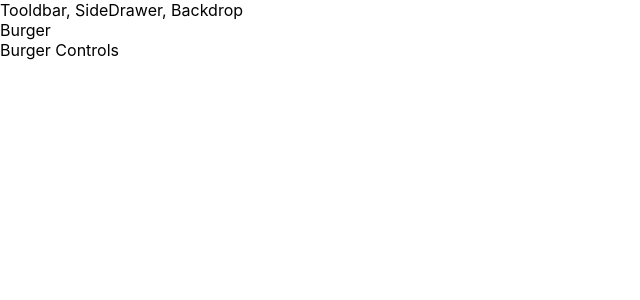
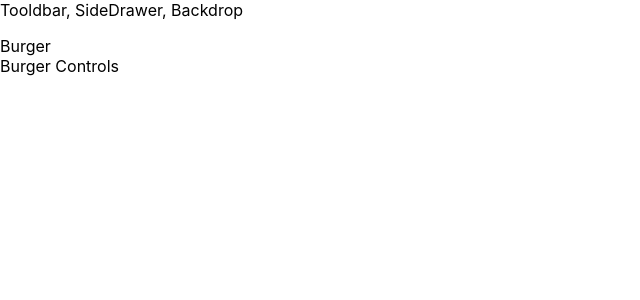
Before and after one commit to MaxRobertsDear/Buger-Builder-React, a React (Create React App) app: page / in a window 1280 px wide. Shown: the top 300 px of the page, without its empty margins (0-640 px from the left). Built offline with nearby package versions, Linux system fonts and the light colour scheme.

Commit message:
Added Layout.module.css New feature in react that allows local scoping of css modules

```diff
--- a/src/components/Layout/Layout.js
+++ b/src/components/Layout/Layout.js
@@ -1,11 +1,12 @@
 import React from 'react'
 
 import Aux from '../../hoc/Aux'
+import classes from './Layout.module.css'
 
 const layout = (props) => (
   <Aux>
     <div>Tooldbar, SideDrawer, Backdrop</div>
-    <main>
+    <main className={classes.Content}>
       {props.children}
     </main>
   </Aux>
--- /dev/null
+++ b/src/components/Layout/Layout.module.css
@@ -0,0 +1,3 @@
+.Content {
+  margin-top: 16px
+}
```
